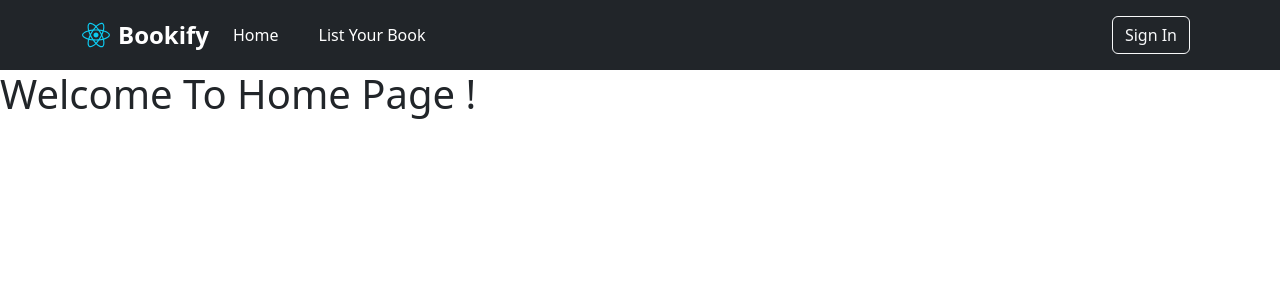
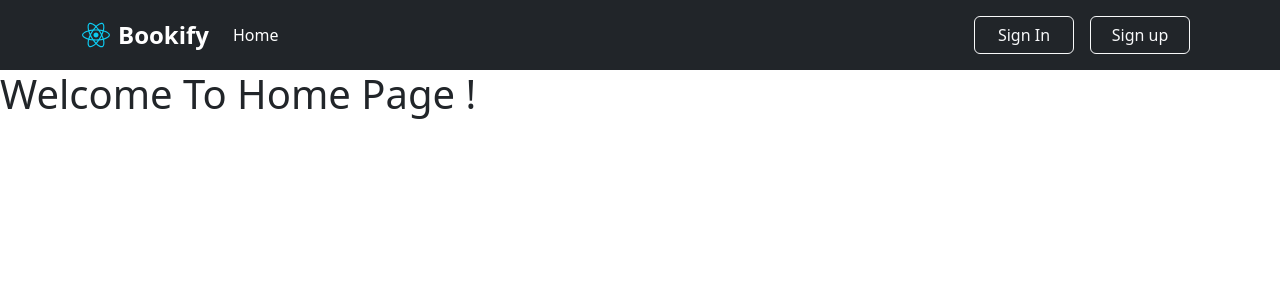
Before and after one commit to wasim2451/BookiFy, a React (Vite) app: page / in a window 1280 px wide. Shown: the top 300 px of the page. Built offline with nearby package versions, Linux system fonts and the light colour scheme; no server answers.

Commit message:
Navbar Sign Up problem fixed !

```diff
--- a/src/components/Navbar.jsx
+++ b/src/components/Navbar.jsx
@@ -21,21 +21,26 @@
 
         <Navbar.Collapse id="basic-navbar-nav">
 
-          <Nav className="me-auto flex-column flex-lg-row align-items-center align-items-lg-center  gap-lg-4">
+          <Nav className="me-auto flex-column flex-lg-row align-items-center align-items-lg-center  gap-lg-3">
             <Nav.Link href="/" className="text-white" >
               Home
             </Nav.Link>
-            <Nav.Link href="/book-listing" className="text-white nav-link">
+            {isLoggedIn ? <Nav.Link href="/book-listing" className="text-white nav-link">
               List Your Book
-            </Nav.Link>
+            </Nav.Link>:<></>}
           </Nav>
 
 
-          <Nav className="ms-auto d-flex flex-column flex-lg-row align-items-center align-items-lg-center gap-2 gap-lg-3 mt-3 mt-lg-0">
+          <Nav className="ms-auto d-flex flex-column flex-lg-row align-items-center align-items-lg-center gap-2 gap-lg-3 mt-lg-0">
             {!isLoggedIn ? (
-              <Nav.Link href="/signin" className="text-white">
-                <Button variant="outline-light">Sign In</Button>
-              </Nav.Link>
+                <div className="d-flex flex-lg-row flex-column">
+                    <Nav.Link href="/signin" className="text-white">
+                     <Button variant="outline-light" style={{width:"100px"}}>Sign In</Button>
+                    </Nav.Link>
+                    <Nav.Link href="/register" className="text-white">
+                     <Button variant="outline-light" style={{width:"100px"}}>Sign up</Button>
+                    </Nav.Link>
+                </div>
             ) : (
               <>
                 {src && (
@@ -55,6 +60,7 @@
                 <Button
                   variant="outline-light"
                   size="sm"
+                  style={{width:"100px"}}
                   className="mb-3 mb-lg-0"
                   onClick={async() => {
                     try{
```
